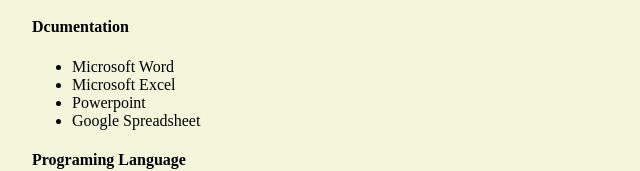
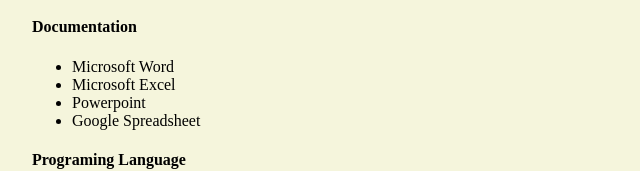
Before and after one commit to saimum-sifat/my-resume, a plain HTML site: page index.html in a window 1280 px wide. Shown: the part 1519-1690 px from the top of the page, 96-736 px from the left. Drawn offline with Linux system fonts and the light colour scheme.

Commit message:
Fix HTML formatting and update content

```diff
--- a/index.html
+++ b/index.html
@@ -105,7 +105,7 @@
       <li>Korean-Able to speak daily conversation</li>
       <li>Hindi-Able to speak daily conversation</li>
     </ul>
-    <h4>Dcumentation</h4>
+    <h4>Documentation</h4>
     <ul>
       <li>Microsoft Word</li>
       <li>Microsoft Excel</li>
```
